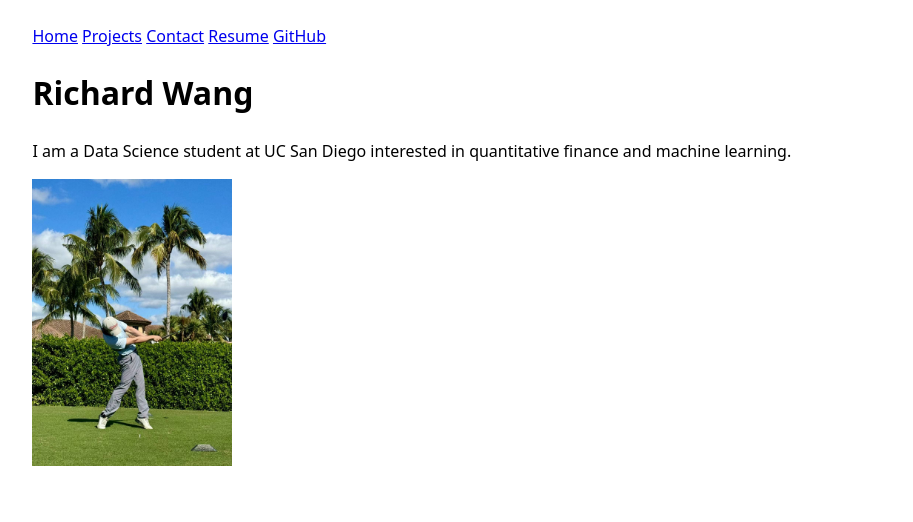
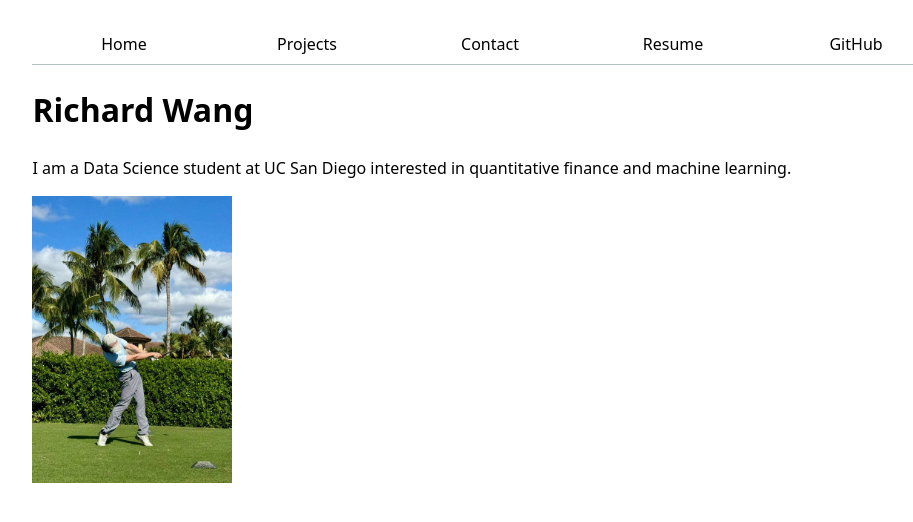
Before and after one commit to Rwang0316/portfolio, a plain HTML site: page index.html in a window 1280 px wide. Shown: the whole page, without its empty margins (150-1063 px from the left). Drawn offline with Linux system fonts and the light colour scheme.

Commit message:
Update style.css

```diff
--- a/style.css
+++ b/style.css
@@ -3,7 +3,32 @@
 	   and use the OS’s UI font as the website font
 	 */
   font: 100%/1.5 system-ui;
-  max-width: 100ch;   /* limits width */
-  margin-inline: auto; /* centers content */
+  max-width: 100ch;
+  margin-inline: auto;
   padding: 1em;
 }
+
+
+nav {
+    display: flex;
+}
+
+
+nav a {
+    flex: 1;
+    text-decoration: none;
+    color: inherit;
+    text-align: center;
+    padding: 0.5em;
+}
+
+nav {
+    margin-bottom: 1em;
+    border-bottom: 1px solid oklch(80% 3% 200);
+}
+
+
+nav a.current {
+    border-bottom: 0.4em solid oklch(80% 3% 200);
+    padding-bottom: 0.1em;
+}
```
